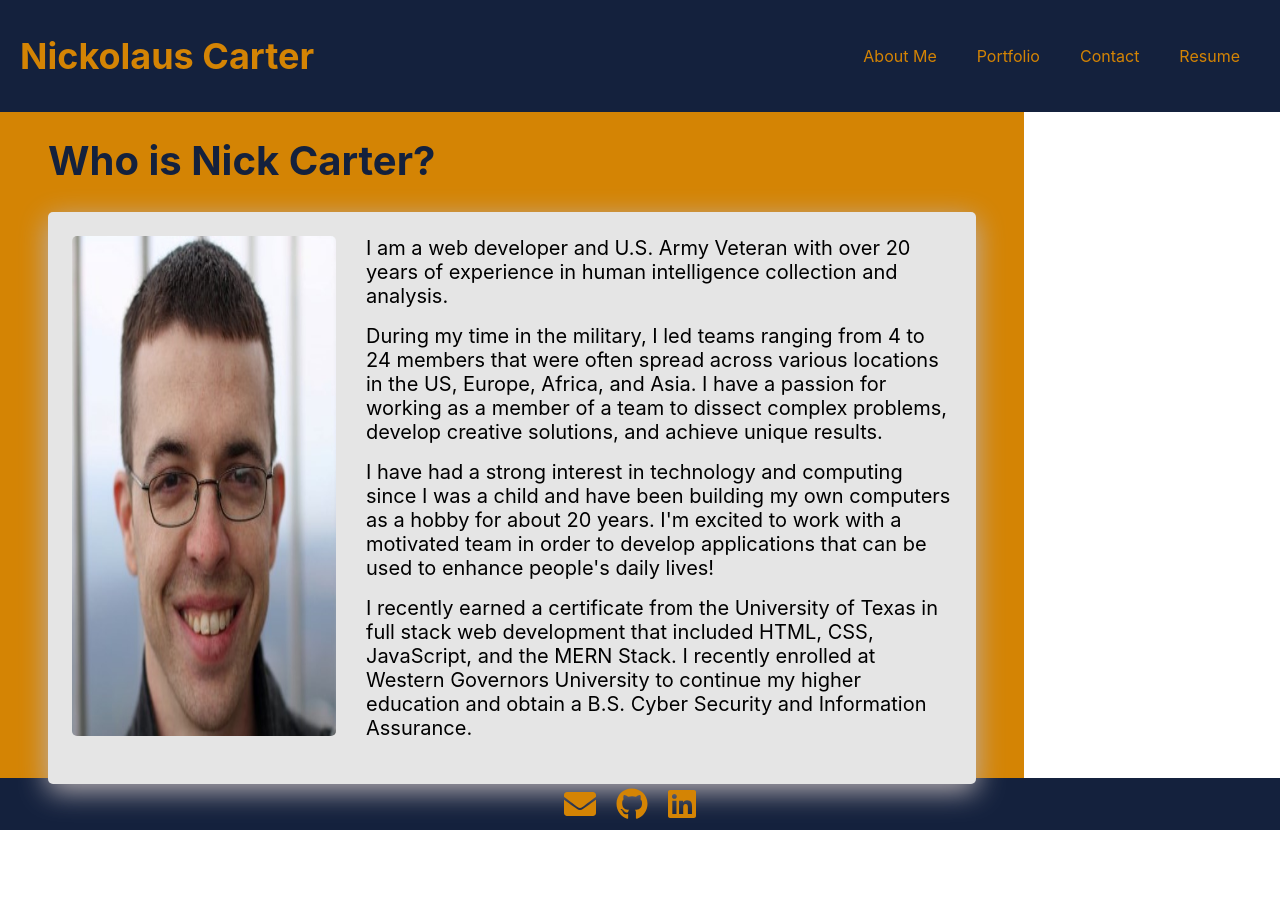
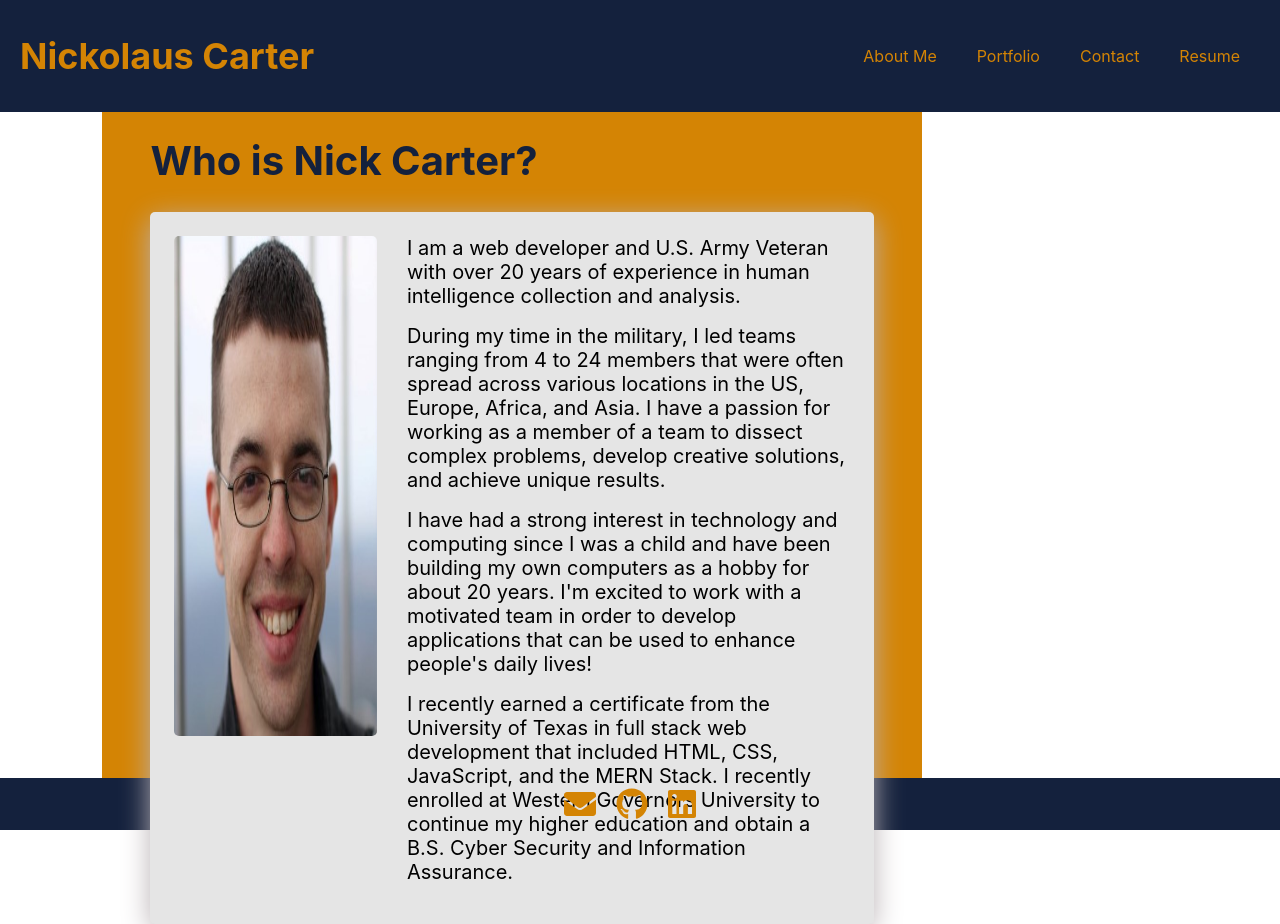
Before and after one commit to NickolausCarter/react-portfolio, a React (Create React App) app: page /#/about in a window 1280 px wide. Before the commit the page ends 830 px from the top, so only its background shows below. Built offline with nearby package versions, Linux system fonts and the light colour scheme.

Commit message:
adding wrapper

```diff
--- a/src/App.js
+++ b/src/App.js
@@ -12,7 +12,7 @@ import Resume from './pages/Resume';
 class App extends Component {
   render() {
     return (
-      <HashRouter>
+      <HashRouter basename='/'>
         <Header />
         <Wrapper>
           <Route exact path='/' component={Home} />
--- a/src/pages/About/index.js
+++ b/src/pages/About/index.js
@@ -1,9 +1,11 @@
 import React from 'react';
+import Wrapper from '../../components/Wrapper';
 import headshot from '../../assets/images/nick.jpg';
 import '../../assets/css/about.css';
 
 const About = () => {
   return (
+    <Wrapper>
       <div className='about-me'>
         <h1>Who is Nick Carter?</h1>
         <div className='container'>
@@ -16,6 +18,7 @@ const About = () => {
           </div>
         </div>
       </div>
+    </Wrapper>
   )
 };
 
```
